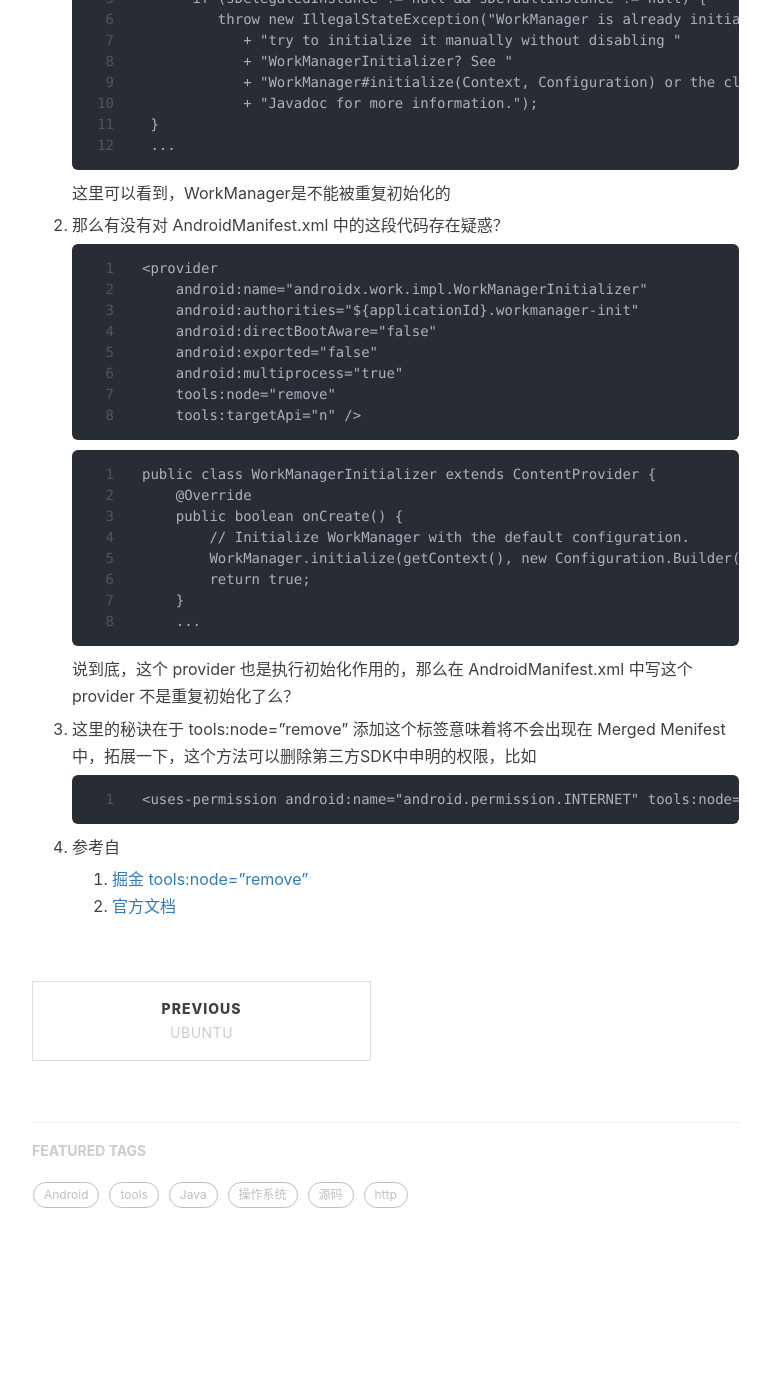
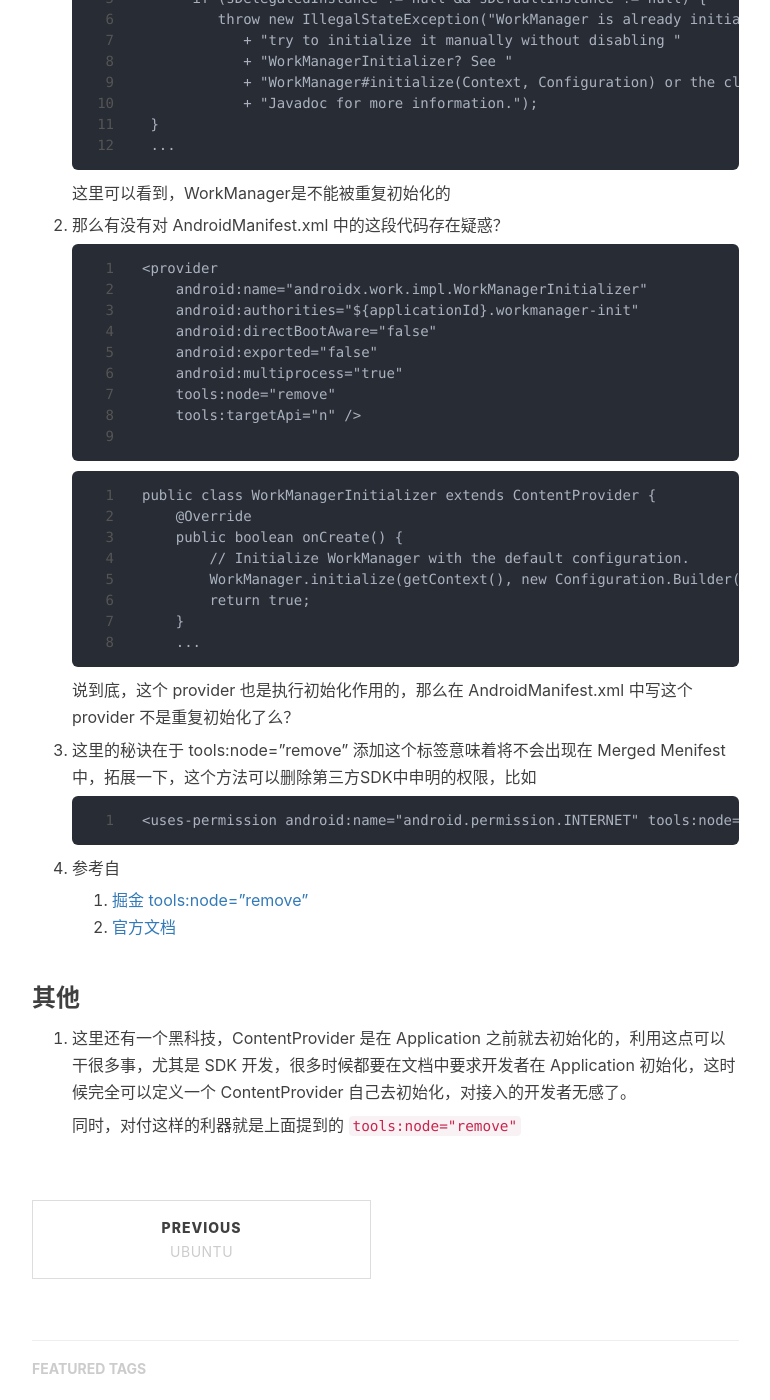
Before and after one commit to hurshi/hurshi.github.io, a Jekyll site: the page built from _posts/2019-03-08-WorkManager.md, in a window 1280 px wide and 1400 px high, scrolled down 753 px. Shown: the whole window, without its empty margins (233-1003 px from the left). Built offline with Jekyll 4.4.1, drawn with Linux system fonts in a browser that asks for light colours; nearby versions of some CDN libraries; comment, search, counter and statistics services are not loaded; before the commit the page ends 2078 px from its top, so only the background shows below that.

Commit message:
fix post

````diff
--- a/_posts/2019-03-08-WorkManager.md
+++ b/_posts/2019-03-08-WorkManager.md
@@ -23,14 +23,14 @@
                + "Javadoc for more information.");
     }
     ...
-```
+   ```
 
 	这里可以看到，WorkManager是不能被重复初始化的
 
 
 2. 那么有没有对 AndroidManifest.xml 中的这段代码存在疑惑？
 
-   ```
+	```
    <provider
        android:name="androidx.work.impl.WorkManagerInitializer"
        android:authorities="${applicationId}.workmanager-init"
@@ -39,9 +39,10 @@
        android:multiprocess="true"
        tools:node="remove"
        tools:targetApi="n" />
-   ```
 
-   ```
+	```
+
+	```
    public class WorkManagerInitializer extends ContentProvider {
        @Override
        public boolean onCreate() {
@@ -50,7 +51,7 @@
            return true;
        }
        ...
-   ```
+	```
 
    说到底，这个 provider 也是执行初始化作用的，那么在 AndroidManifest.xml  中写这个 provider 不是重复初始化了么？
 
@@ -63,3 +64,9 @@
 4. 参考自
 	1. [掘金 tools:node="remove"](https://juejin.im/entry/5c0f10496fb9a04a102f1f50)
 	2. [官方文档](https://developer.android.com/studio/build/manifest-merge)
+
+### 其他
+
+1. 这里还有一个黑科技，ContentProvider 是在 Application 之前就去初始化的，利用这点可以干很多事，尤其是 SDK 开发，很多时候都要在文档中要求开发者在 Application 初始化，这时候完全可以定义一个 ContentProvider 自己去初始化，对接入的开发者无感了。
+
+   同时，对付这样的利器就是上面提到的 `tools:node="remove"`
````
